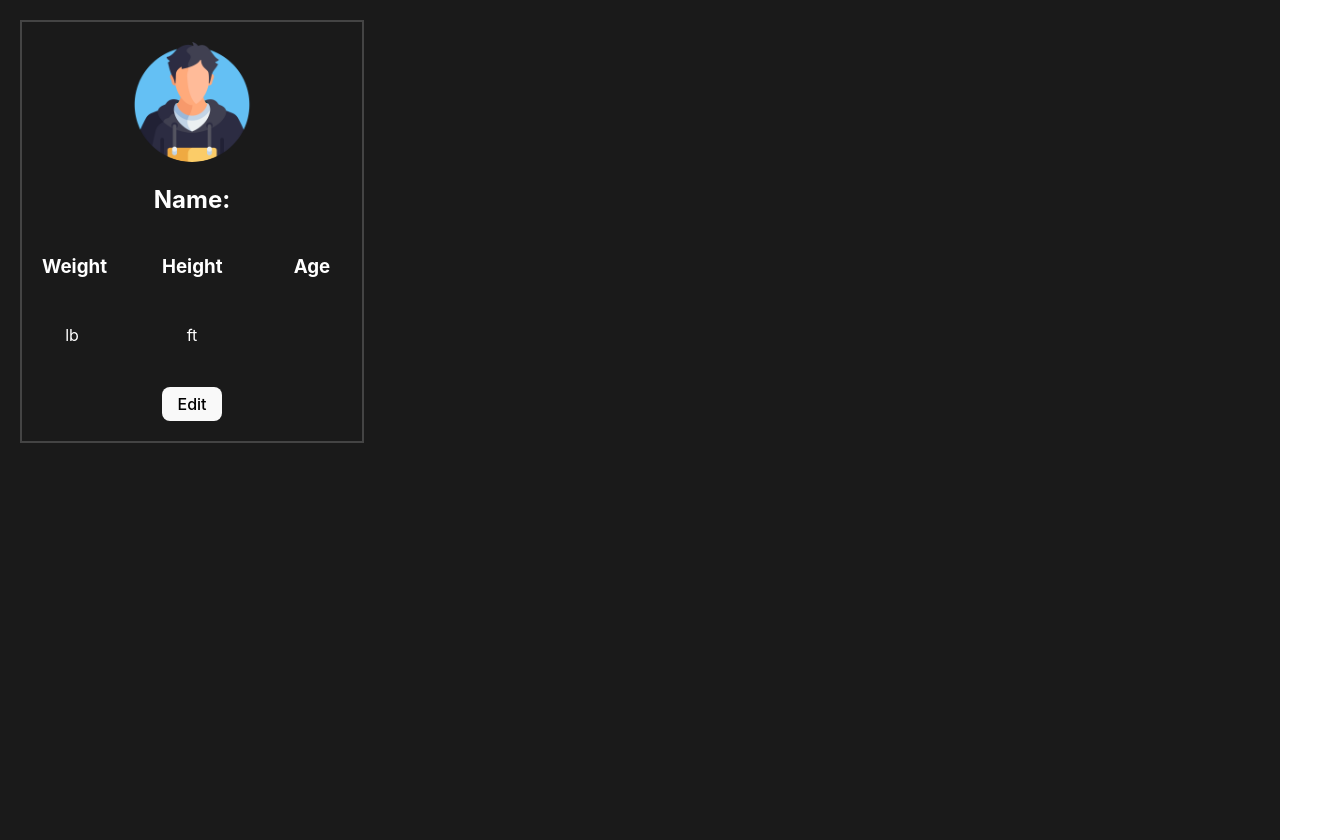
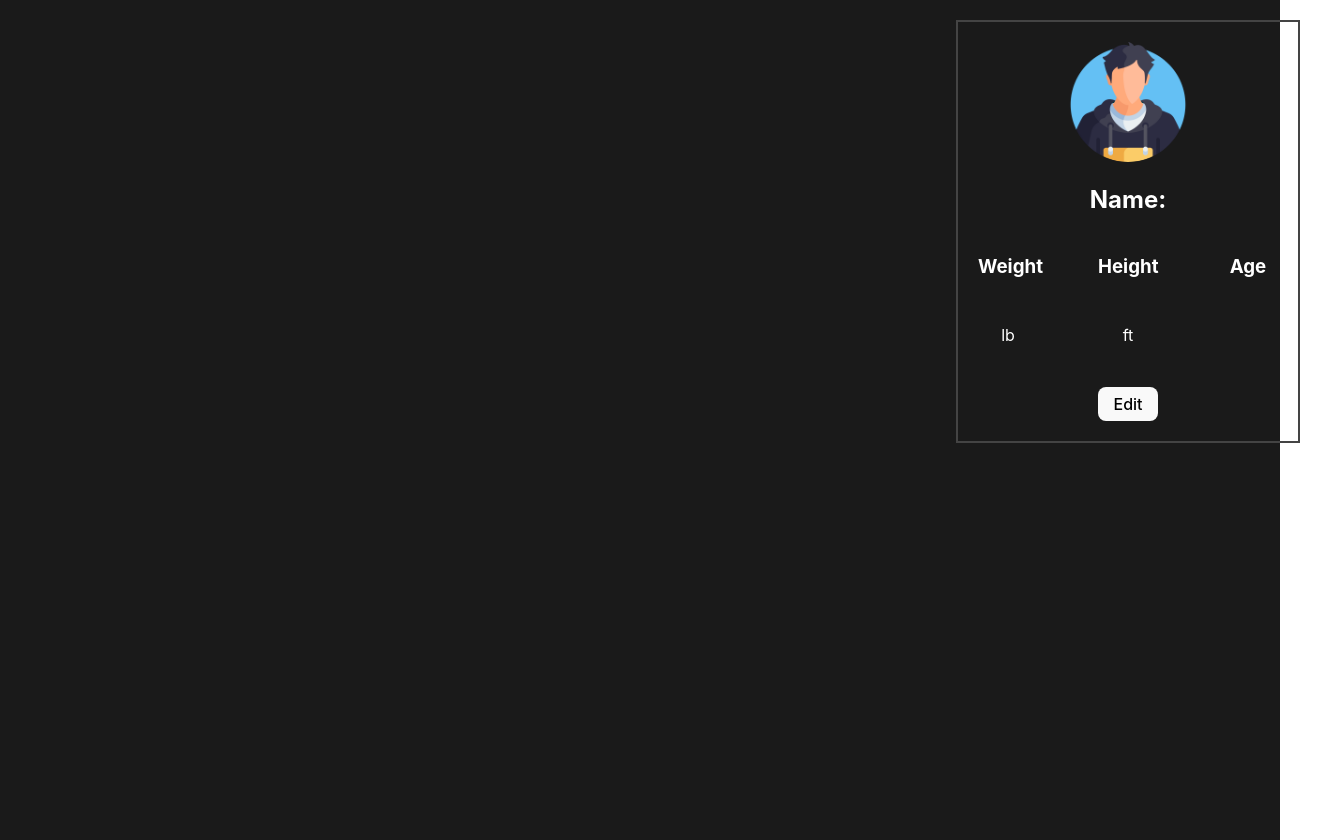
Before and after one commit to BibhasShris/Fitness-Tracker, a React (Vite) app in the folder Fit-Journey/: page / in a window 1280 px wide. Shown: the whole page, 1320 px wide, since content can reach past the window. Built offline with nearby package versions, Linux system fonts and the light colour scheme.

Commit message:
profile move to right

```diff
--- a/Fit-Journey/src/App.css
+++ b/Fit-Journey/src/App.css
@@ -10,10 +10,11 @@ body {
 /* Layout wrapper */
 .tracker-layout {
   display: flex;
-  justify-content: space-between;
+  justify-content: flex-end;
   align-items: flex-start;
   padding: 20px;
   min-height: 100vh;
+  min-width: 100vw;
 }
 
 .profile-card {
```
